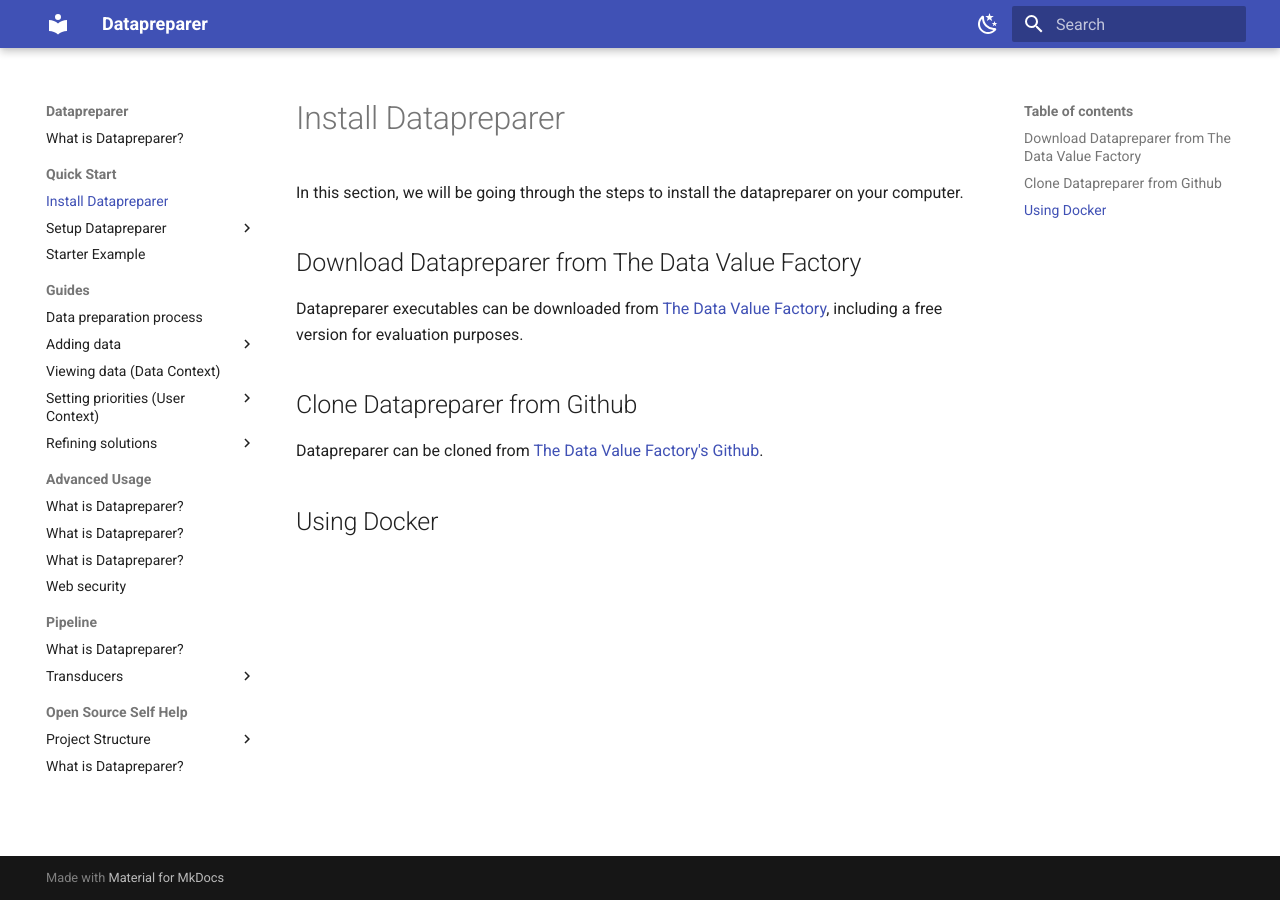
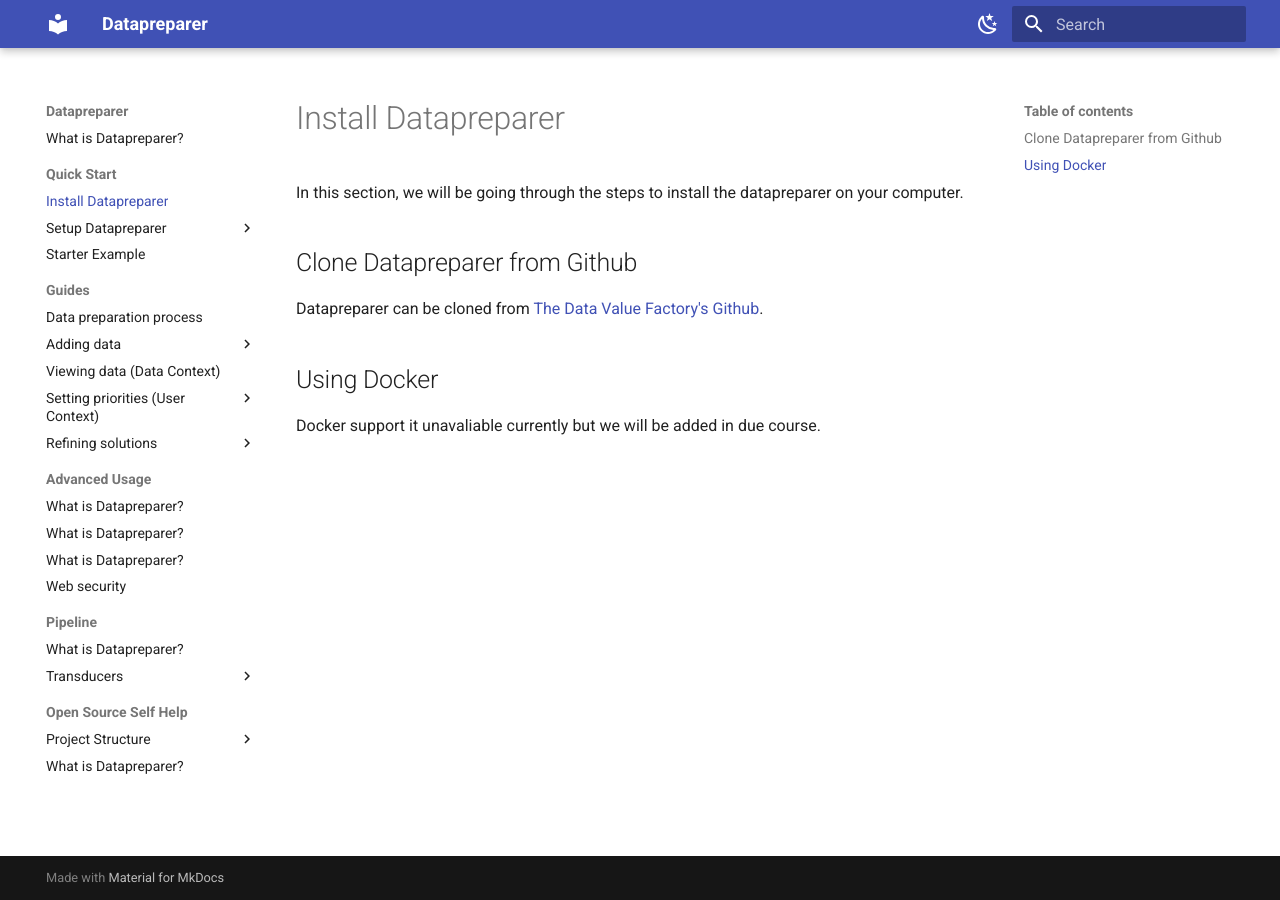
Before and after one commit to AspieCoder1/mk-docs-material-test, an MkDocs documentation site: the page built from docs/quick-start/install.md, in a window 1280 px wide. Built offline with MkDocs 1.6.1 and Material for MkDocs 9.7.7, drawn with Linux system fonts in a browser that asks for light colours.

Commit message:
:memo: update install.md to have correct instructions

```diff
--- a/docs/quick-start/install.md
+++ b/docs/quick-start/install.md
@@ -1,10 +1,9 @@
 # Install Datapreparer
 In this section, we will be going through the steps to install the datapreparer on your computer.
 
-## Download Datapreparer from The Data Value Factory
-Datapreparer executables can be downloaded from [The Data Value Factory](https://www.thedatavaluefactory.com), including a free version for evaluation purposes.
 
 ## Clone Datapreparer from Github
 Datapreparer can be cloned from [The Data Value Factory's Github](https://gitlab.com/tdvf/datapreparer).
 
 ## Using Docker
+Docker support it unavaliable currently but we will be added in due course.
```
